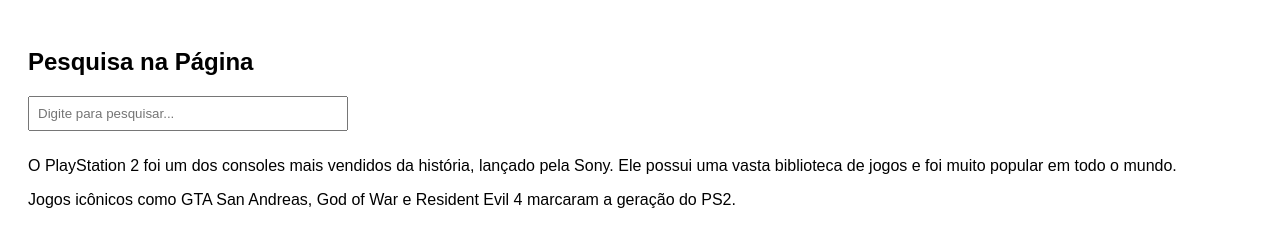
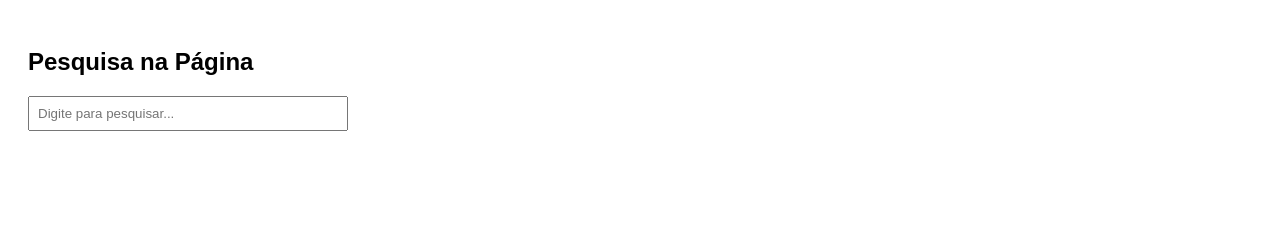
Before and after one commit to Rootplay/pesquisa-html, a plain HTML site: page index.html in a window 1280 px wide. Drawn offline with Linux system fonts and the light colour scheme.

Commit message:
Update index.html

```diff
--- a/index.html
+++ b/index.html
@@ -14,10 +14,6 @@
 
     <h2>Pesquisa na Página</h2>
     <input type="text" id="searchBox" placeholder="Digite para pesquisar..." oninput="searchText()">
-
-    <p>O PlayStation 2 foi um dos consoles mais vendidos da história, lançado pela Sony. Ele possui uma vasta biblioteca de jogos e foi muito popular em todo o mundo.</p>
-    <p>Jogos icônicos como GTA San Andreas, God of War e Resident Evil 4 marcaram a geração do PS2.</p>
-
     <script>
         function searchText() {
             let searchQuery = document.getElementById('searchBox').value.toLowerCase();
```
